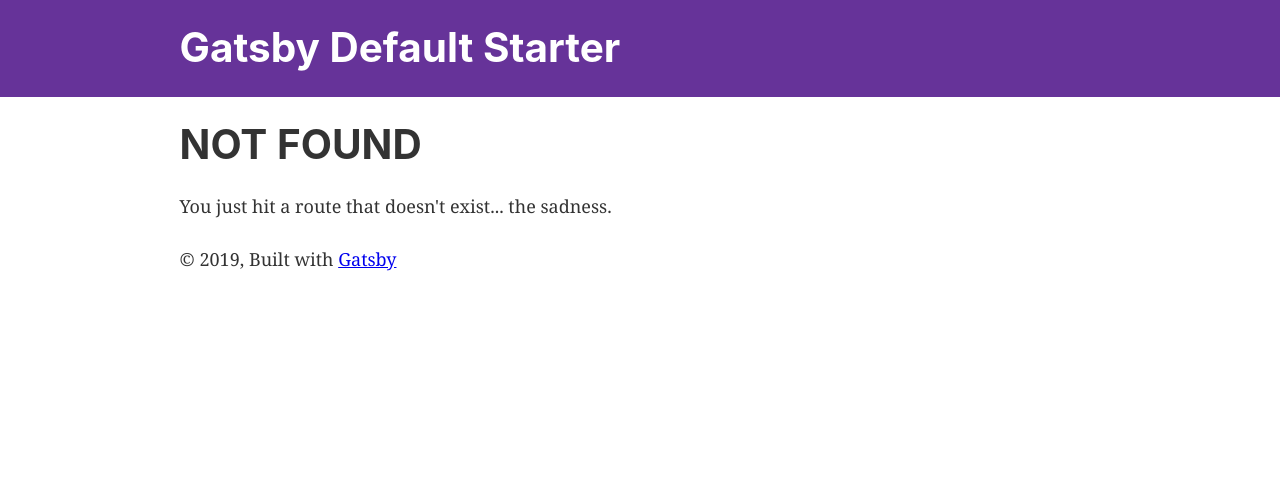
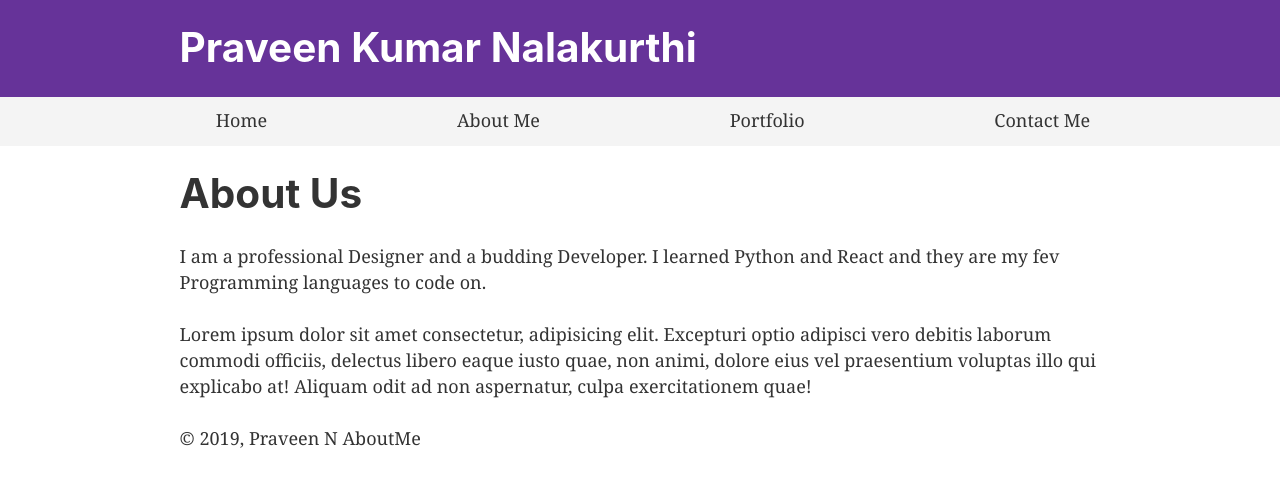
Before and after one commit to graphichat/Praveen, a Gatsby site: page /about in a window 1280 px wide. Before the commit this address had no page. Built offline with nearby package versions, Linux system fonts and the light colour scheme; Gatsby itself is replaced by a stand-in of ours.

Commit message:
Initial changes to website

```diff
--- a/gatsby-config.js
+++ b/gatsby-config.js
@@ -1,8 +1,8 @@
 module.exports = {
   siteMetadata: {
-    title: `Gatsby Default Starter`,
-    description: `Kick off your next, great Gatsby project with this default starter. This barebones starter ships with the main Gatsby configuration files you might need.`,
-    author: `@gatsbyjs`,
+    title: `Praveen Kumar Nalakurthi`,
+    description: `This is my site for you to understand me better and get to know me well`,
+    author: `@praveenn`,
   },
   plugins: [
     `gatsby-plugin-react-helmet`,
@@ -21,8 +21,8 @@ module.exports = {
         name: `gatsby-starter-default`,
         short_name: `starter`,
         start_url: `/`,
-        background_color: `#663399`,
-        theme_color: `#663399`,
+        background_color: `#fafafa`,
+        theme_color: `#fafafa`,
         display: `minimal-ui`,
         icon: `src/images/gatsby-icon.png`, // This path is relative to the root of the site.
       },
--- a/src/components/header.js
+++ b/src/components/header.js
@@ -6,7 +6,7 @@ const Header = ({ siteTitle }) => (
   <div
     style={{
       background: `rebeccapurple`,
-      marginBottom: `1.45rem`,
+      marginBottom: `none`,
     }}
   >
     <div
--- a/src/components/layout.css
+++ b/src/components/layout.css
@@ -40,6 +40,8 @@ template {
 a {
   background-color: transparent;
   -webkit-text-decoration-skip: objects;
+  color: #333333;
+  text-decoration: none;
 }
 a:active,
 a:hover {
--- a/src/components/layout.js
+++ b/src/components/layout.js
@@ -4,6 +4,7 @@ import { StaticQuery, graphql } from 'gatsby'
 
 import Header from './header'
 import './layout.css'
+import Menu from './menu'
 
 const Layout = ({ children }) => (
   <StaticQuery
@@ -19,6 +20,7 @@ const Layout = ({ children }) => (
     render={data => (
       <>
         <Header siteTitle={data.site.siteMetadata.title} />
+        <Menu />
         <div
           style={{
             margin: `0 auto`,
@@ -29,9 +31,8 @@ const Layout = ({ children }) => (
         >
           {children}
           <footer>
-            © {new Date().getFullYear()}, Built with
-            {` `}
-            <a href="https://www.gatsbyjs.org">Gatsby</a>
+            © {new Date().getFullYear()}, Praveen N{` `}
+            <a href="https://www.gatsbyjs.org">AboutMe</a>
           </footer>
         </div>
       </>
--- /dev/null
+++ b/src/components/menu.js
@@ -0,0 +1,31 @@
+import React from 'react'
+import Link from 'gatsby-link'
+
+const Menu = () => {
+  return (
+    <div style={{ background: '#f4f4f4', paddingTop: 10, marginTop: 'none' }}>
+      <ul
+        style={{
+          listStyle: 'none',
+          display: 'flex',
+          justifyContent: 'space-evenly',
+        }}
+      >
+        <li>
+          <Link to="/">Home</Link>
+        </li>
+        <li>
+          <Link to="/about">About Me</Link>
+        </li>
+        <li>
+          <Link to="/portfolio">Portfolio</Link>
+        </li>
+        <li>
+          <Link to="/contactus">Contact Me</Link>
+        </li>
+      </ul>
+    </div>
+  )
+}
+
+export default Menu
--- /dev/null
+++ b/src/pages/about.js
@@ -0,0 +1,23 @@
+import React from 'react'
+import Layout from '../components/layout'
+
+const AboutPage = () => {
+  return (
+    <Layout>
+      <h1>About Us</h1>
+      <p>
+        I am a professional Designer and a budding Developer. I learned Python
+        and React and they are my fev Programming languages to code on.
+      </p>
+      <p>
+        Lorem ipsum dolor sit amet consectetur, adipisicing elit. Excepturi
+        optio adipisci vero debitis laborum commodi officiis, delectus libero
+        eaque iusto quae, non animi, dolore eius vel praesentium voluptas illo
+        qui explicabo at! Aliquam odit ad non aspernatur, culpa exercitationem
+        quae!
+      </p>
+    </Layout>
+  )
+}
+
+export default AboutPage
```
Also changed, not shown: src/pages/index.js (+3 -6 lines), src/pages/portfolio.js (added, +19 -0 lines).
